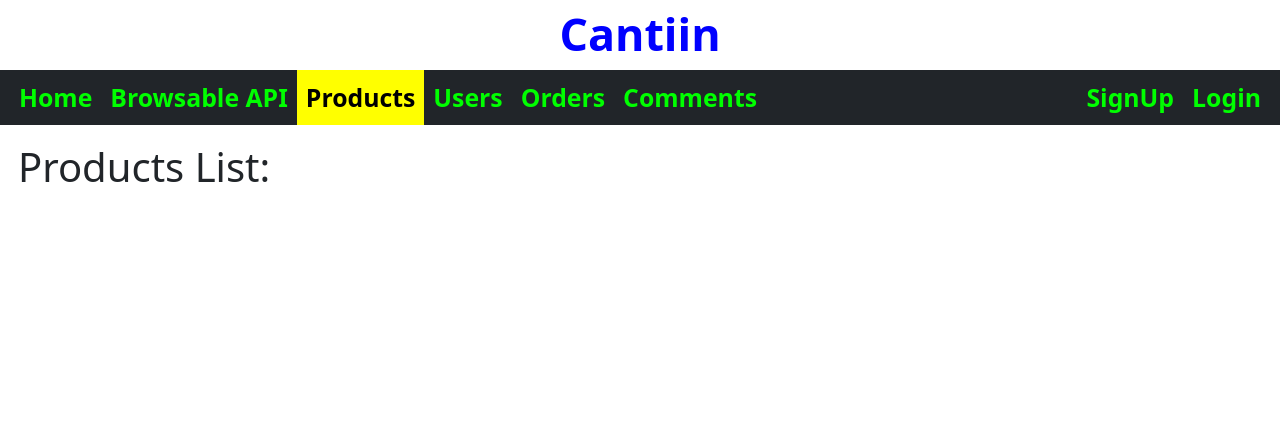
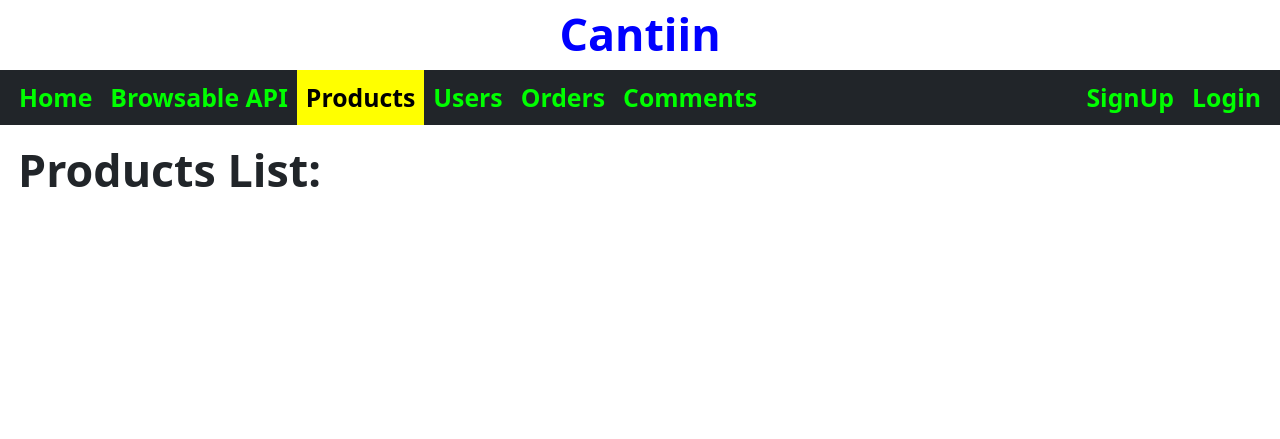
Before and after one commit to OmarThinks/cantiin_django, a Django app: page /products/ in a window 1280 px wide. Shown: the top 439 px of the page. Run offline with Django 3.2, Linux system fonts and the light colour scheme; data that the repository does not hold is empty; some libraries are stand-ins or nearby versions.

Commit message:
page_heading:modified

```diff
--- a/_app/assets/css/cards/product.css
+++ b/_app/assets/css/cards/product.css
@@ -1,3 +1,5 @@
+
+
 
 .product_card, .product_card:hover,
 .product_card:active, .product_card:visited
--- a/_app/assets/css/style.css
+++ b/_app/assets/css/style.css
@@ -144,3 +144,11 @@ h1,h2, h3
 .normal_text, .normal_text *{
 	font-size: 1.2em;
 }
+
+
+
+#page_h1
+{
+	font-weight: bold;
+	font-size: 2.8em;
+}
--- a/_app/cantiin/templates/home.html
+++ b/_app/cantiin/templates/home.html
@@ -3,7 +3,6 @@
 {% block active_main_navbar %}home{% endblock %}
 {% block content %}
 
-<h1> {{ title }}:</h1>
 <p>
 
 Welcome.
--- a/_app/cantiin/templates/products/list.html
+++ b/_app/cantiin/templates/products/list.html
@@ -3,10 +3,8 @@
 
 
 
-<h1>{{ title }}:</h1>
 
-
-<div class="items_container" style="margin: 0px; padding: 0px;">
+<div class="items_container" style="padding: 2%;">
 
     {% for product in products %}
 
@@ -28,4 +26,5 @@
     {% endfor %}
 
 </div>
+
 {% endblock %}
--- a/_app/templates/base_layout.html
+++ b/_app/templates/base_layout.html
@@ -59,6 +59,7 @@
 
 
 	<main class="wrapper">
+		<h1 id="page_h1">{{ title }}:</h1>
 		{% block content %}
 		{% endblock %}
 	</main>
```
Also changed, not shown: _app/_app/settings.py (+0 -7 lines).
